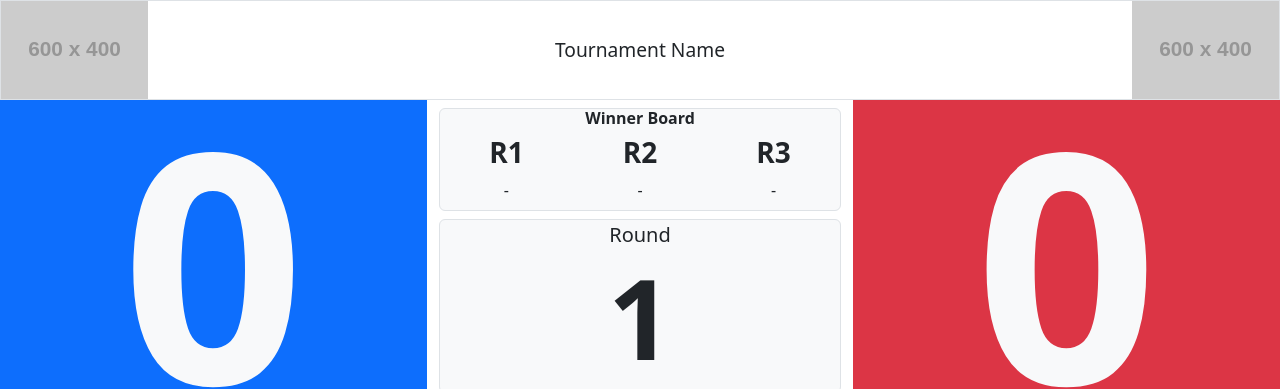
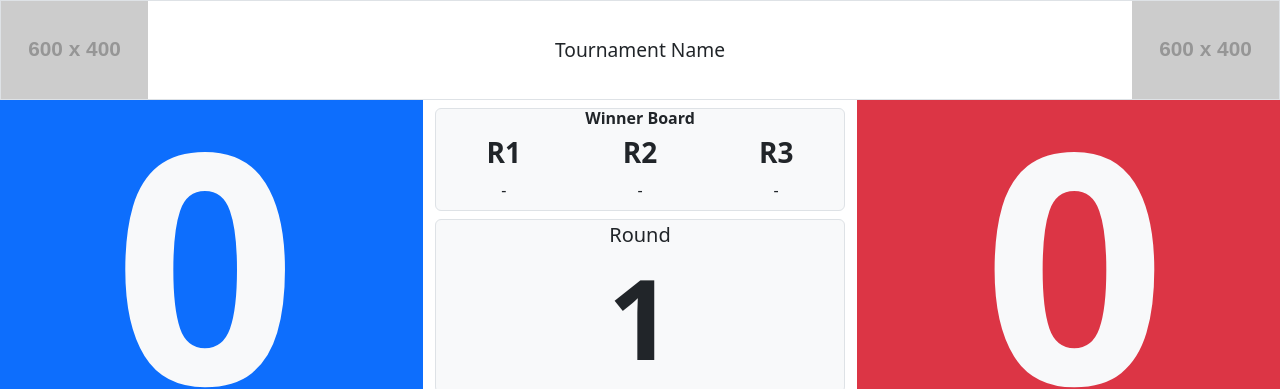
Before and after one commit to jonmyclo-freelancer/padded-stick-scoreboard, a plain HTML site: page index.html in a window 1280 px wide. Shown: the top 389 px of the page. Drawn offline with nearby package versions, Linux system fonts and the light colour scheme; placeholder pictures from the web are drawn by us.

Commit message:
fix gap between header and content

```diff
--- a/index.html
+++ b/index.html
@@ -27,7 +27,7 @@
 </head>
 
 <body>
-  <main class="row h-100 w-100 m-0">
+  <main class="h-100 w-100">
     <section class="d-flex p-0 border" style="height: 100px">
       <img src="https://placehold.co/600x400" class="img-fluid">
       <h1 class="flex-grow-1 d-flex align-items-center justify-content-center m-0 p-2 text-center" style="font-size: 1.5vw;">
@@ -36,7 +36,8 @@
       <img src="https://placehold.co/600x400" class="img-fluid">
     </section>
 
-    <section class="col-md-4 bg-primary">
+    <div class="row">
+      <section class="col-4 bg-primary">
         <div id="blueContainer" class="d-flex flex-column h-100 justify-content-center position-relative">
           <div class="mx-auto mb-5">
             <h1 id="blueScore" class="display-1 text-center mb-5 lh-1 fw-bold text-light" style="font-size: 20rem;"></h1>
@@ -69,7 +70,7 @@
         </div>
       </section>
 
-    <section class="col-md-4">
+      <section class="col-4">
         <div class="d-flex flex-column h-100">
           <div class="mb-2 mt-2 pb-2 bg-light border rounded text-center">
             <h6 class="fw-bold">Winner Board</h6>
@@ -120,7 +121,7 @@
         </div>
       </section>
 
-    <section class="col-md-4 bg-danger">
+      <section class="col-4 bg-danger">
         <div id="redContainer" class="d-flex flex-column h-100 justify-content-center position-relative">
           <div class="mx-auto mb-5">
             <h1 id="redScore" class="display-1 text-center mb-5 lh-1 fw-bold text-light" style="font-size: 20rem;"></h1>
@@ -152,6 +153,7 @@
           </div>
         </div>
       </section>
+    </div>
 
     <!-- Winner Modal -->
     <div class="modal fade" id="winnerModal" tabindex="-1" aria-hidden="true">
```
Lines whose indentation alone changed are shown as unchanged.
